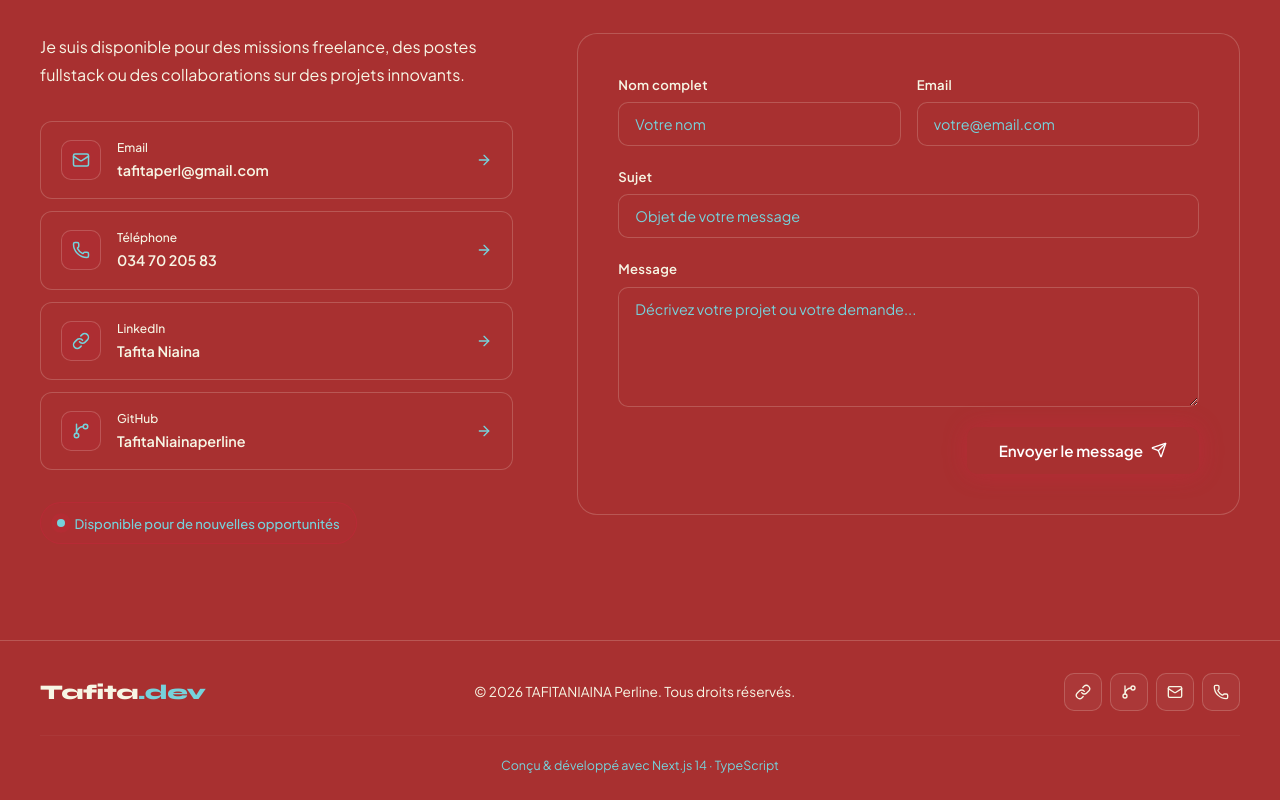
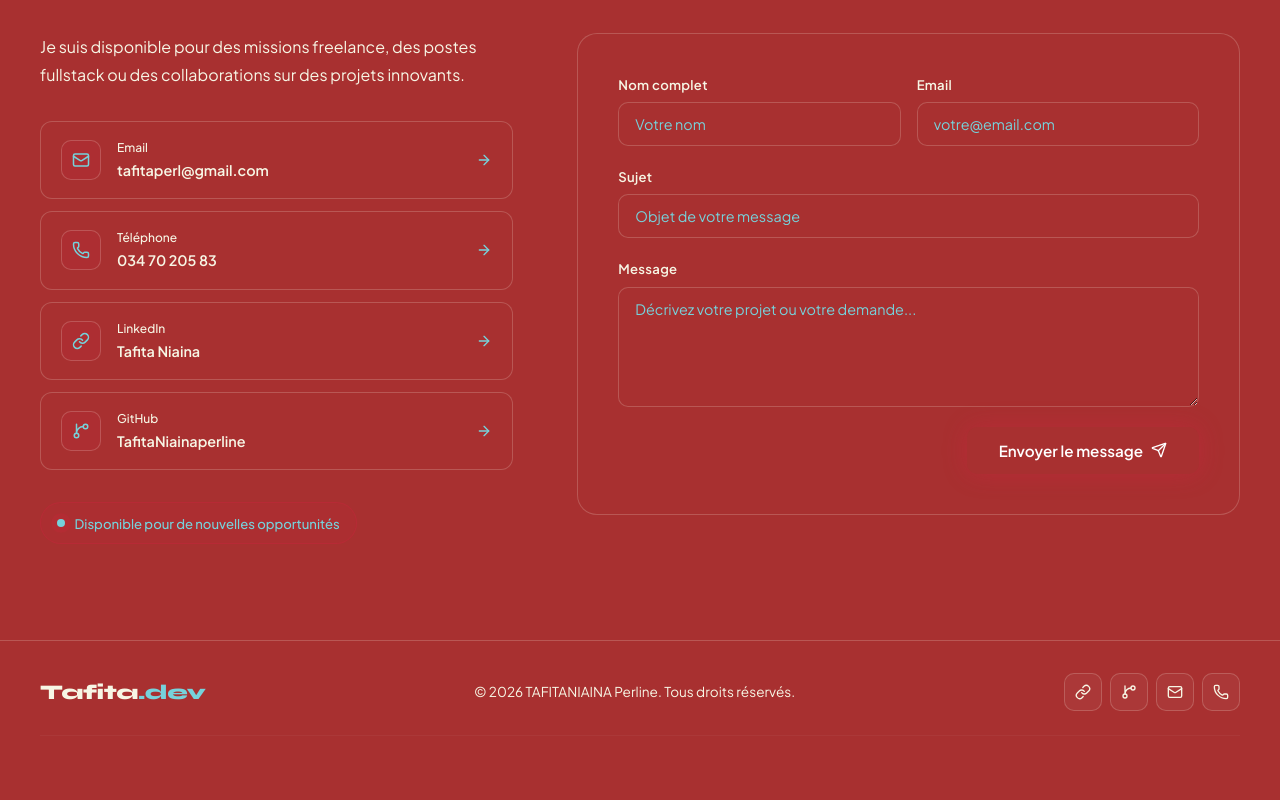
Before and after one commit to TafitaNiainaperline/Portfolio-Tafitaniaina-Perline, a Next.js app: page / in a window 1280 px wide. Shown: the part 5181-5981 px from the top of the page. After the commit the page ends 5941 px from the top, so only its background shows below. Built offline with nearby package versions, Linux system fonts and the light colour scheme.

Commit message:
remove made with footer line

```diff
--- a/src/components/Footer/Footer.tsx
+++ b/src/components/Footer/Footer.tsx
@@ -59,11 +59,6 @@ export default function Footer() {
         </div>
       </div>
 
-      <div className={styles.bottomLine}>
-        <p className={styles.madeWith}>
-          Conçu & développé avec Next.js 14 · TypeScript
-        </p>
-      </div>
     </footer>
   )
 }
```
